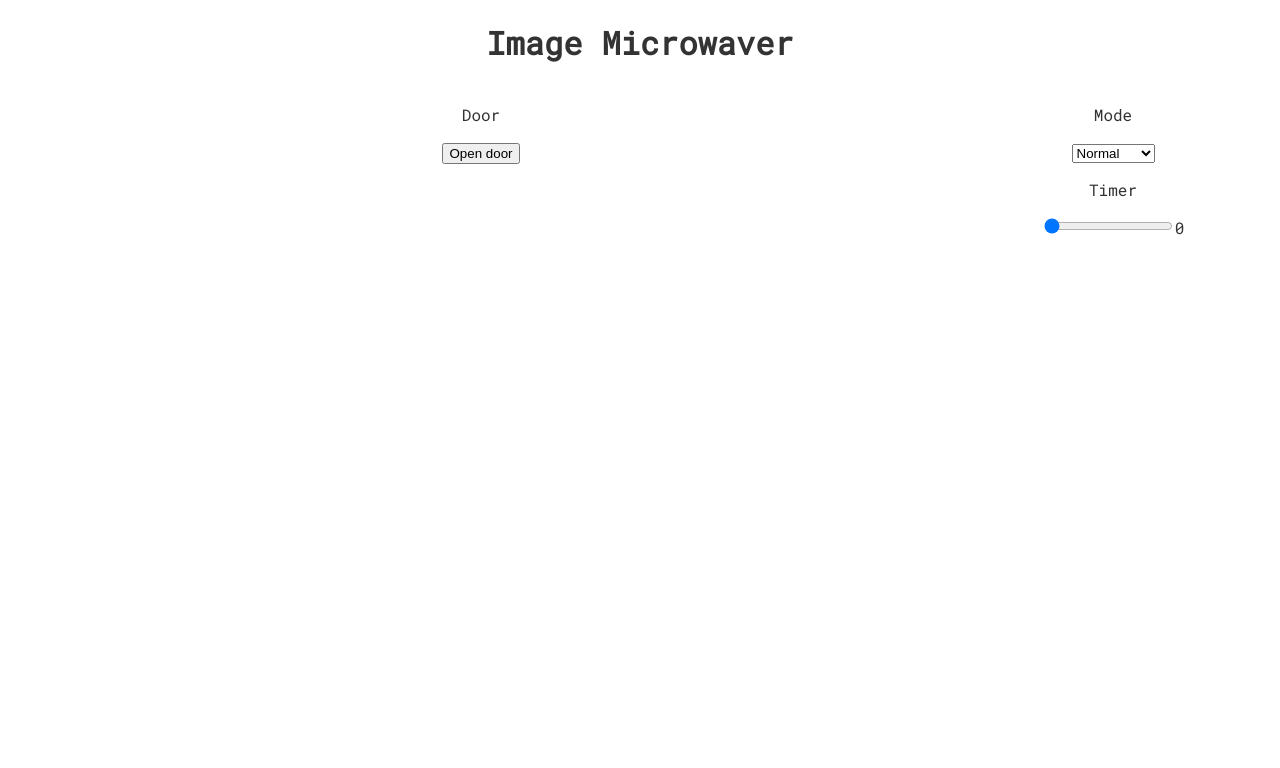
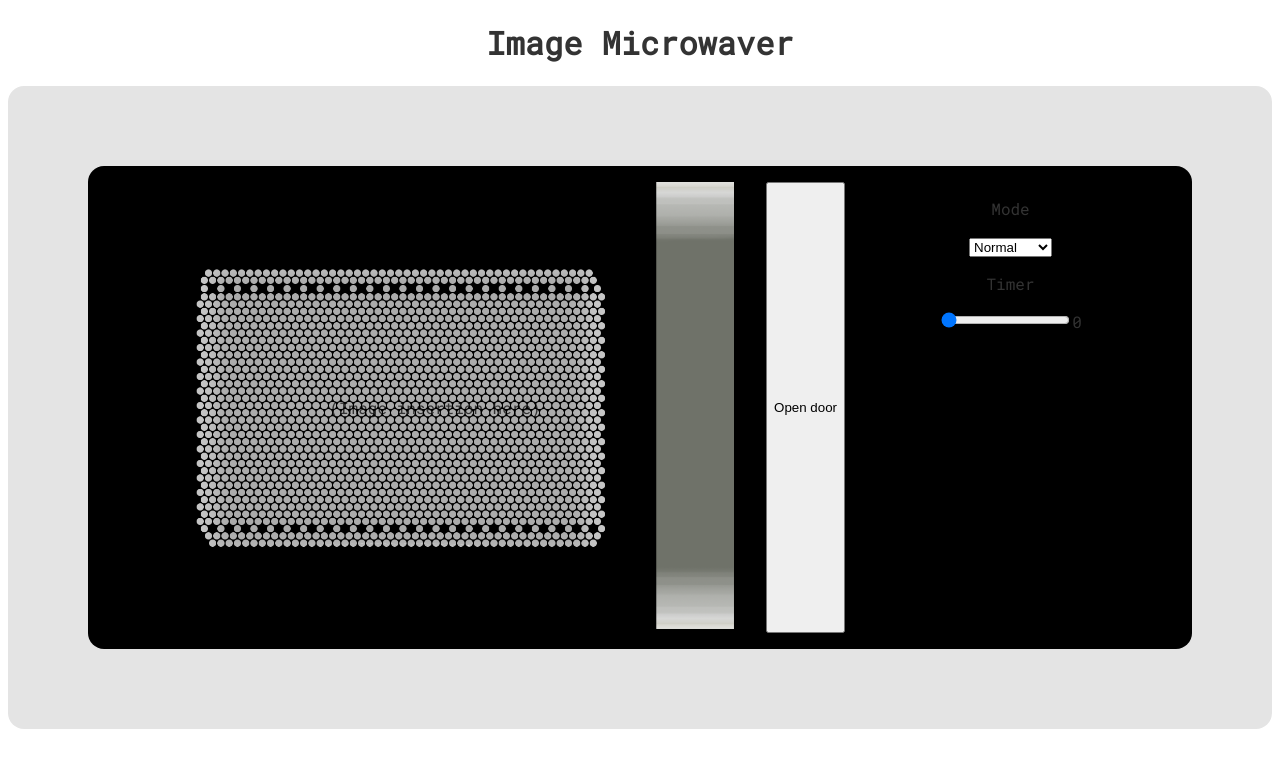
Before and after one commit to khakomaki/image_microwaver, a React (Vite) app: page / in a window 1280 px wide. Shown: the top 768 px of the page. Built offline with nearby package versions, Linux system fonts and the light colour scheme.

Commit message:
images, opening/closing method for door

```diff
--- a/src/App.css
+++ b/src/App.css
@@ -1,22 +1,59 @@
 #root {
   text-align: center;
+}
+
+.microwave-frame {
+  border-radius: 1em;
+  padding: 5em;
+  background-color: #E4E4E4;
 }
 
 .microwave {
   display: flex;
   flex-wrap: wrap;
   justify-content: center;
+  border-radius: 1em;
+  padding: 1em;
+  background-color: black;
 }
 
-/* for debug purposes */
 .microwave > div {
-  border: 2px solid white;
+  background-color: black;
 }
 
 .door {
-  flex: 3;
+  flex: 2;
+  position: relative;
 }
 
 .control-panel {
   flex: 1;
 }
+
+.background-elements {
+  position: relative;
+  top: 0;
+  left: 0;
+  width: 100%;
+  z-index: 1;
+}
+
+.sandwich-elements {
+  position: absolute;
+  top: 0;
+  left: 0;
+  width: 100%;
+  height: 100%;
+  z-index: 2;
+  display: flex;
+  justify-content: center;
+  align-items: center;
+}
+
+.foreground-elements {
+  position: absolute;
+  top: 0;
+  left: 0;
+  width: 100%;
+  z-index: 3;
+}
--- a/src/components/Microwave/Door.jsx
+++ b/src/components/Microwave/Door.jsx
@@ -1,11 +1,21 @@
+import doorOpenImage from "../../images/microwave_door_open.png"
+import doorClosedImage from "../../images/microwave_door_closed.png";
+
 const Door = ({ isOpen, onOffToggle }) => {
-    // door with on/off toggle, shows image insertion when open
+    // door with on/off toggle, shows door when closed
     return (
-        <div className="door">
-            <p>Door</p>
+        <>
+            <div className="door">
+                <img src={doorOpenImage} className="background-elements" id="open-door"/>
+                <div className="sandwich-elements">
+                    <p>(Image insertion here)</p>
+                </div>
+                {!isOpen && (
+                    <img src={doorClosedImage} className="foreground-elements" id="closed-door"/>
+                )}
+            </div>
             <button onClick={onOffToggle}>{isOpen ? "Close door" : "Open door"}</button>
-            {isOpen && <p>(Image insertion here)</p>}
-        </div>
+        </>
     )
 }
 
--- a/src/components/Microwave/Microwave.jsx
+++ b/src/components/Microwave/Microwave.jsx
@@ -24,9 +24,11 @@ const Microwave = () => {
 
     // fully functioning microwave
     return (
-        <div className="microwave">
-            <Door isOpen={isDoorOpen} onOffToggle={handleDoorOpen}></Door>
-            <ControlPanel timerValue={timerValue} onTimerChange={handleTimerChange} selectedMode={selectedMode} onModeChange={handleModeChange}></ControlPanel>
+        <div className="microwave-frame">
+            <div className="microwave">
+                <Door isOpen={isDoorOpen} onOffToggle={handleDoorOpen}></Door>
+                <ControlPanel timerValue={timerValue} onTimerChange={handleTimerChange} selectedMode={selectedMode} onModeChange={handleModeChange}></ControlPanel>
+            </div>
         </div>
     );
 };
```
Also changed, not shown: src/images/microwave_door_closed.png (added), src/images/microwave_door_open.png (added).
